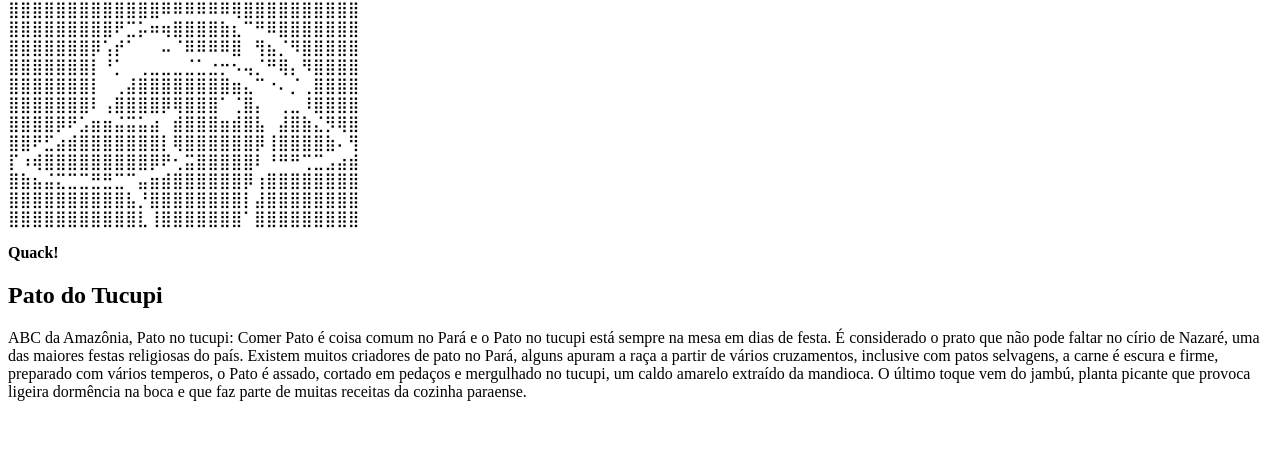
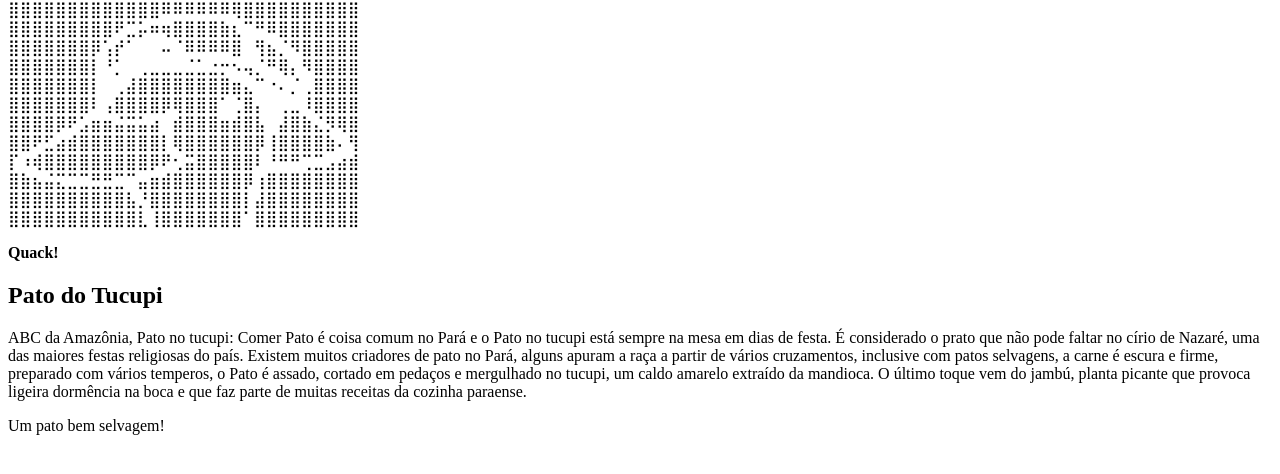
Before and after one commit to LucasGuerra2003/CI_CD, a plain HTML site: page index.html in a window 1280 px wide. Shown: the part 66-540 px from the top of the page. Drawn offline with Linux system fonts and the light colour scheme.

Commit message:
alteracao pato

```diff
--- a/index.html
+++ b/index.html
@@ -24,5 +24,6 @@
     <h2>Pato do Tucupi</h2>
 
     <p>ABC da Amazônia, Pato no tucupi: Comer Pato é coisa comum no Pará e o Pato no tucupi está sempre na mesa em dias de festa. É considerado o prato que não pode faltar no círio de Nazaré, uma das maiores festas religiosas do país. Existem muitos criadores de pato no Pará, alguns apuram a raça a partir de vários cruzamentos, inclusive com patos selvagens, a carne é escura e firme, preparado com vários temperos, o Pato é assado, cortado em pedaços e mergulhado no tucupi, um caldo amarelo extraído da mandioca. O último toque vem do jambú, planta picante que provoca ligeira dormência na boca e que faz parte de muitas receitas da cozinha paraense.</p>
+    <p>Um pato bem selvagem!</p>
 </body>
 </html>
```
